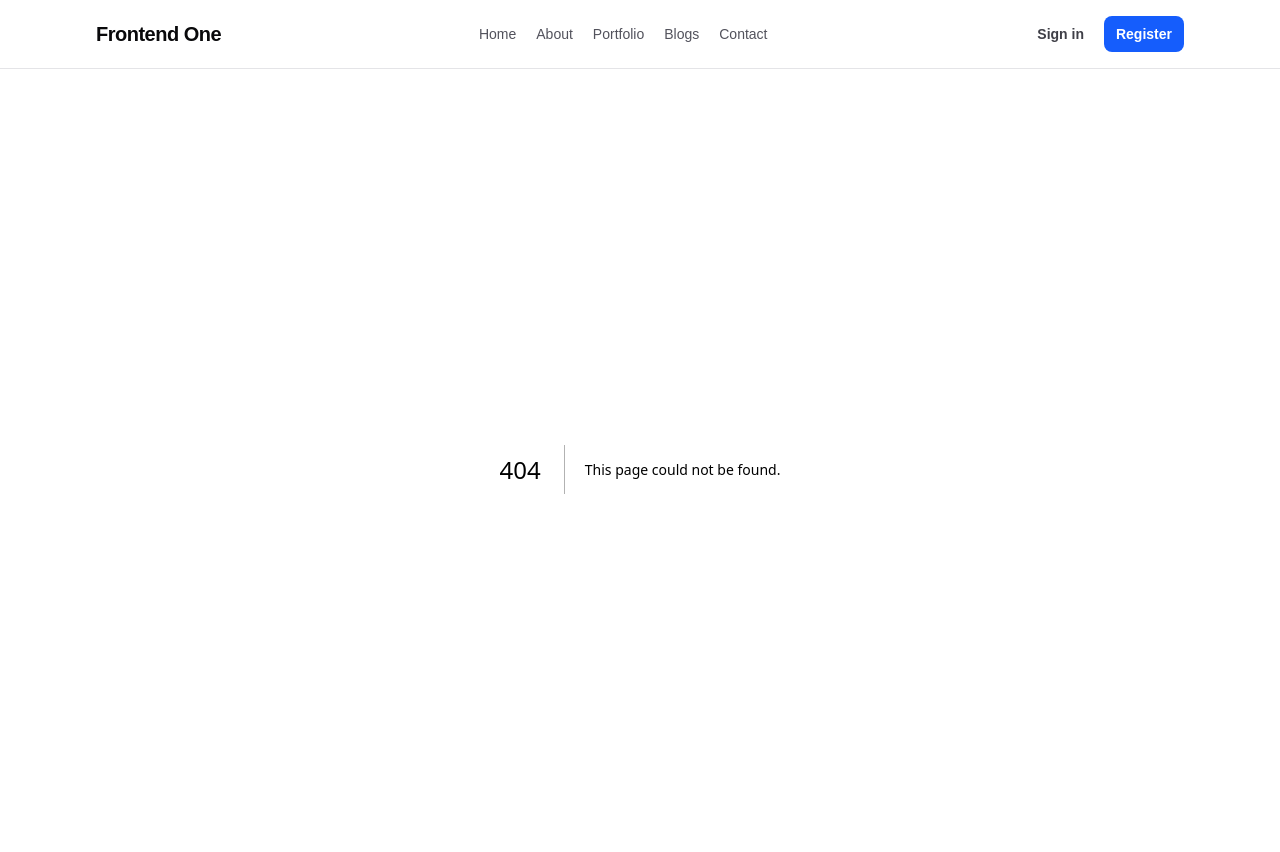
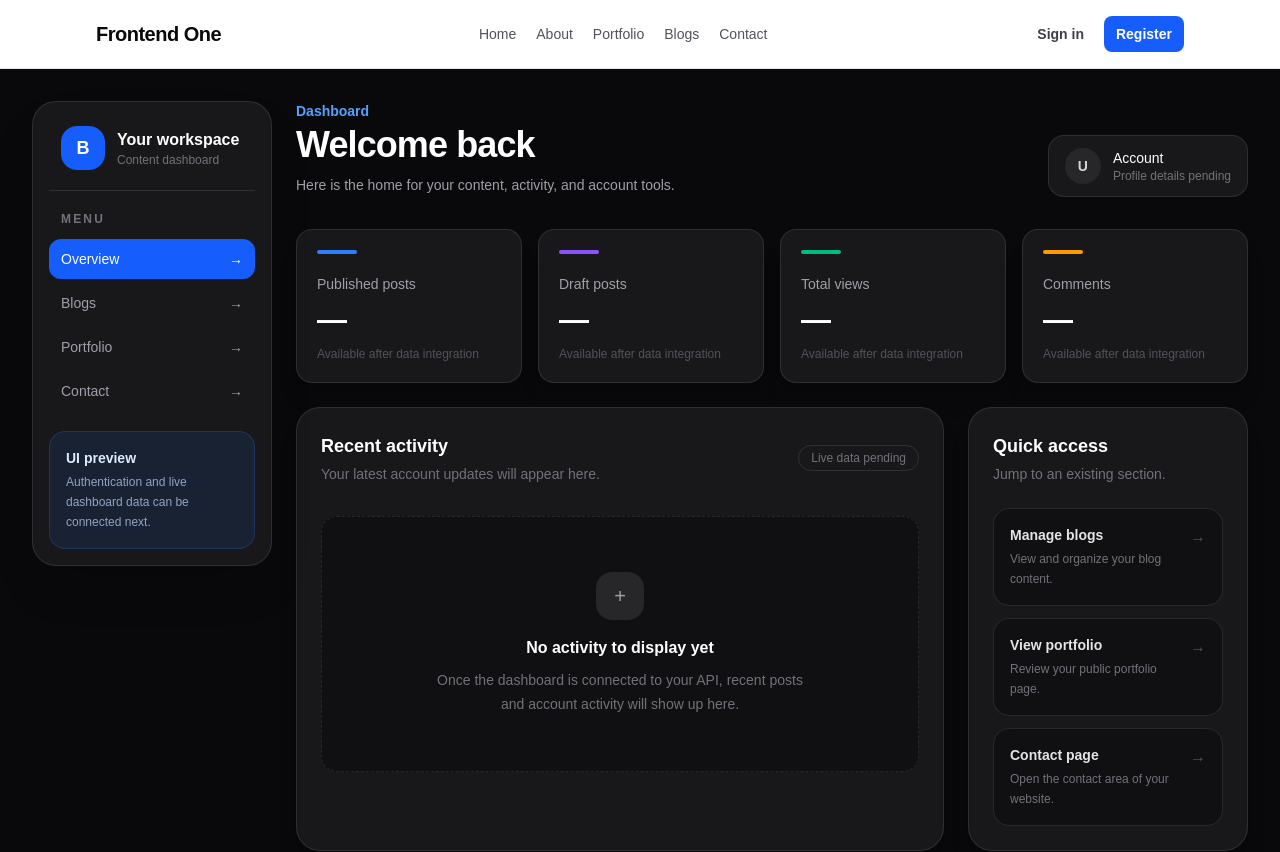
Before and after one commit to SudanBasnet/frontend-1, a Next.js app: page /dashboard in a window 1280 px wide. Before the commit this address had no page. Shown: the top 852 px of the page. Built offline with nearby package versions, Linux system fonts and the light colour scheme.

Commit message:
Add: Dashboard page

```diff
--- /dev/null
+++ b/src/app/dashboard/page.js
@@ -0,0 +1,10 @@
+import Dashboard from "@/components/Dashboard/Dashboard";
+
+export const metadata = {
+  title: "Dashboard | Frontend One",
+  description: "Manage your content and account from the dashboard.",
+};
+
+export default function DashboardPage() {
+  return <Dashboard />;
+}
--- /dev/null
+++ b/src/components/Dashboard/Dashboard.jsx
@@ -0,0 +1,193 @@
+import Link from "next/link";
+
+const dashboardNavigation = [
+  { href: "/dashboard", label: "Overview", active: true },
+  { href: "/blogs", label: "Blogs" },
+  { href: "/portfolio", label: "Portfolio" },
+  { href: "/contact", label: "Contact" },
+];
+
+const overviewItems = [
+  { label: "Published posts", accent: "bg-blue-500" },
+  { label: "Draft posts", accent: "bg-violet-500" },
+  { label: "Total views", accent: "bg-emerald-500" },
+  { label: "Comments", accent: "bg-amber-500" },
+];
+
+const quickLinks = [
+  {
+    href: "/blogs",
+    title: "Manage blogs",
+    description: "View and organize your blog content.",
+  },
+  {
+    href: "/portfolio",
+    title: "View portfolio",
+    description: "Review your public portfolio page.",
+  },
+  {
+    href: "/contact",
+    title: "Contact page",
+    description: "Open the contact area of your website.",
+  },
+];
+
+export default function Dashboard() {
+  return (
+    <section className="flex flex-1 bg-zinc-950 px-4 py-8 text-zinc-100 sm:px-6 lg:px-8">
+      <div className="mx-auto grid w-full max-w-7xl gap-6 lg:grid-cols-[240px_minmax(0,1fr)]">
+        <aside className="h-fit rounded-3xl border border-white/10 bg-zinc-900 p-4 shadow-2xl shadow-black/20 lg:sticky lg:top-6">
+          <div className="border-b border-white/10 px-3 pb-5 pt-2">
+            <div className="flex items-center gap-3">
+              <div className="flex size-11 items-center justify-center rounded-2xl bg-blue-600 text-lg font-bold text-white">
+                B
+              </div>
+              <div>
+                <p className="font-semibold text-white">Your workspace</p>
+                <p className="text-xs text-zinc-500">Content dashboard</p>
+              </div>
+            </div>
+          </div>
+
+          <nav className="py-5" aria-label="Dashboard navigation">
+            <p className="px-3 text-xs font-semibold uppercase tracking-[0.18em] text-zinc-500">
+              Menu
+            </p>
+            <ul className="mt-3 space-y-1">
+              {dashboardNavigation.map((item) => (
+                <li key={item.href}>
+                  <Link
+                    href={item.href}
+                    aria-current={item.active ? "page" : undefined}
+                    className={`flex items-center justify-between rounded-xl px-3 py-2.5 text-sm font-medium transition ${
+                      item.active
+                        ? "bg-blue-600 text-white"
+                        : "text-zinc-400 hover:bg-white/5 hover:text-white"
+                    }`}
+                  >
+                    {item.label}
+                    <span aria-hidden="true">&rarr;</span>
+                  </Link>
+                </li>
+              ))}
+            </ul>
+          </nav>
+
+          <div className="rounded-2xl border border-blue-500/20 bg-blue-500/10 p-4">
+            <p className="text-sm font-semibold text-blue-100">UI preview</p>
+            <p className="mt-1 text-xs leading-5 text-blue-200/70">
+              Authentication and live dashboard data can be connected next.
+            </p>
+          </div>
+        </aside>
+
+        <div className="min-w-0">
+          <header className="flex flex-col gap-4 sm:flex-row sm:items-end sm:justify-between">
+            <div>
+              <p className="text-sm font-semibold text-blue-400">Dashboard</p>
+              <h1 className="mt-1 text-3xl font-bold tracking-tight text-white sm:text-4xl">
+                Welcome back
+              </h1>
+              <p className="mt-2 max-w-2xl text-sm leading-6 text-zinc-400">
+                Here is the home for your content, activity, and account tools.
+              </p>
+            </div>
+
+            <div className="flex w-fit items-center gap-3 rounded-2xl border border-white/10 bg-zinc-900 px-4 py-3">
+              <div className="flex size-9 items-center justify-center rounded-full bg-zinc-800 text-sm font-semibold text-zinc-300">
+                U
+              </div>
+              <div>
+                <p className="text-sm font-medium text-white">Account</p>
+                <p className="text-xs text-zinc-500">Profile details pending</p>
+              </div>
+            </div>
+          </header>
+
+          <div className="mt-8 grid gap-4 sm:grid-cols-2 xl:grid-cols-4">
+            {overviewItems.map((item) => (
+              <article
+                key={item.label}
+                className="rounded-2xl border border-white/10 bg-zinc-900 p-5 shadow-xl shadow-black/10"
+              >
+                <div className={`h-1 w-10 rounded-full ${item.accent}`} />
+                <p className="mt-5 text-sm text-zinc-400">{item.label}</p>
+                <p className="mt-2 text-3xl font-bold tracking-tight text-white">
+                  &mdash;
+                </p>
+                <p className="mt-2 text-xs text-zinc-600">
+                  Available after data integration
+                </p>
+              </article>
+            ))}
+          </div>
+
+          <div className="mt-6 grid gap-6 xl:grid-cols-[minmax(0,1.4fr)_minmax(280px,0.6fr)]">
+            <article className="rounded-3xl border border-white/10 bg-zinc-900 p-6 shadow-xl shadow-black/10">
+              <div className="flex items-center justify-between gap-4">
+                <div>
+                  <h2 className="text-lg font-semibold text-white">
+                    Recent activity
+                  </h2>
+                  <p className="mt-1 text-sm text-zinc-500">
+                    Your latest account updates will appear here.
+                  </p>
+                </div>
+                <span className="rounded-full border border-white/10 px-3 py-1 text-xs text-zinc-500">
+                  Live data pending
+                </span>
+              </div>
+
+              <div className="mt-8 flex min-h-64 flex-col items-center justify-center rounded-2xl border border-dashed border-white/10 bg-zinc-950/50 px-6 text-center">
+                <div className="flex size-12 items-center justify-center rounded-2xl bg-zinc-800 text-xl text-zinc-400">
+                  +
+                </div>
+                <h3 className="mt-4 font-semibold text-white">
+                  No activity to display yet
+                </h3>
+                <p className="mt-2 max-w-sm text-sm leading-6 text-zinc-500">
+                  Once the dashboard is connected to your API, recent posts and
+                  account activity will show up here.
+                </p>
+              </div>
+            </article>
+
+            <aside className="rounded-3xl border border-white/10 bg-zinc-900 p-6 shadow-xl shadow-black/10">
+              <h2 className="text-lg font-semibold text-white">Quick access</h2>
+              <p className="mt-1 text-sm text-zinc-500">
+                Jump to an existing section.
+              </p>
+
+              <div className="mt-6 space-y-3">
+                {quickLinks.map((item) => (
+                  <Link
+                    key={item.href}
+                    href={item.href}
+                    className="group block rounded-2xl border border-white/10 bg-zinc-950/50 p-4 transition hover:border-blue-500/40 hover:bg-blue-500/5 focus-visible:outline-none focus-visible:ring-2 focus-visible:ring-blue-500"
+                  >
+                    <div className="flex items-start justify-between gap-4">
+                      <div>
+                        <h3 className="text-sm font-semibold text-zinc-200 transition group-hover:text-white">
+                          {item.title}
+                        </h3>
+                        <p className="mt-1 text-xs leading-5 text-zinc-500">
+                          {item.description}
+                        </p>
+                      </div>
+                      <span
+                        aria-hidden="true"
+                        className="text-zinc-600 transition group-hover:translate-x-0.5 group-hover:text-blue-400"
+                      >
+                        &rarr;
+                      </span>
+                    </div>
+                  </Link>
+                ))}
+              </div>
+            </aside>
+          </div>
+        </div>
+      </div>
+    </section>
+  );
+}
```
